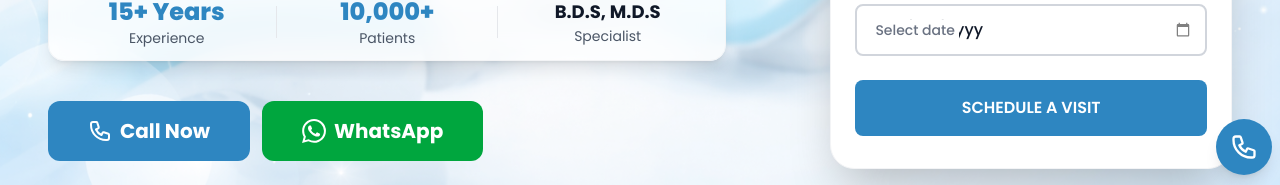
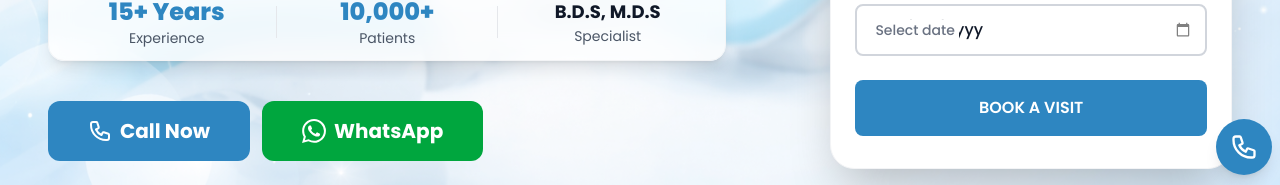
Before and after one commit to externalwebwork/dr-gijo, a Next.js app: page / in a window 1280 px wide. Shown: the part 533-718 px from the top of the page. Built offline with nearby package versions, Linux system fonts and the light colour scheme.

Commit message:
final sample 4

```diff
--- a/app/components/HeroSection.tsx
+++ b/app/components/HeroSection.tsx
@@ -148,7 +148,7 @@ Please let me know the available time slots.`;
                   type="submit"
                   className="w-full bg-[#2E86C1] hover:bg-[#2574a8] text-white py-3 lg:py-4 rounded-lg font-bold transition-all hover:shadow-lg hover:-translate-y-0.5 text-base lg:text-base mt-2"
                 >
-                  SCHEDULE A VISIT
+                  BOOK A VISIT
                 </button>
               </form>
             </div>
```
